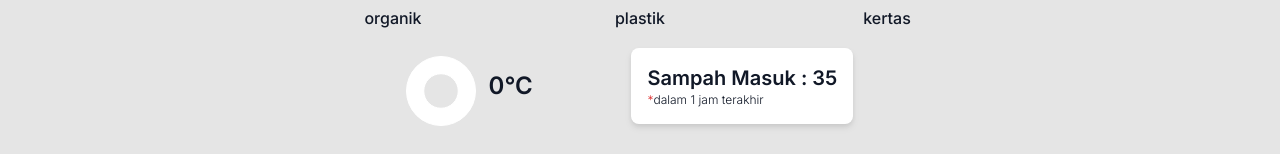
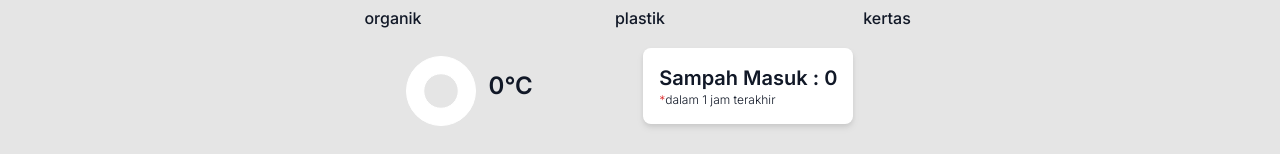
Before and after one commit to wiweka24/capstone-frontend-nextjs, a Next.js app: page / in a window 1280 px wide. Shown: the part 437-591 px from the top of the page. Built offline with nearby package versions, Linux system fonts and the light colour scheme; no server answers.

Commit message:
patch(page): fix trash count func

```diff
--- a/app/page.jsx
+++ b/app/page.jsx
@@ -21,7 +21,7 @@ export default function Home() {
   const binName = "bin-1-teti";
   const [location, setLocation] = useState("lokasi");
   const [temp, setTemp] = useState(0);
-  const [trashCount, setTrashCount] = useState(35);
+  const [trashCount, setTrashCount] = useState(0);
   const [trashData, setTrashData] = useState({});
   const [currentData, setCurrentData] = useState([]);
   const [currentColor, setCurrentColor] = useState("#006CC2");
@@ -118,7 +118,9 @@ export default function Home() {
     // Calculate the total trash count for the last hour
     let totalTrashCount = 0;
     for (const data of lastHourTrashData) {
-      totalTrashCount += data.numberOfTrash;
+      if (!isNaN(data.numberOfTrash)) {
+        totalTrashCount += data.numberOfTrash;
+      }
     }
 
     setTrashCount(totalTrashCount);
```
